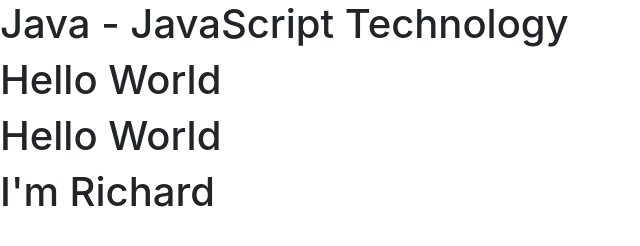
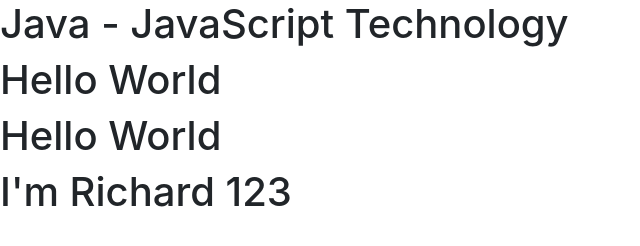
Before and after one commit to jjst-tech/jjst-tech.github.io, a plain HTML site: page index.html in a window 1280 px wide. Shown: the whole page, without its empty margins (0-640 px from the left). Drawn offline with nearby package versions, Linux system fonts and the light colour scheme.

Commit message:
Update Index

```diff
--- a/index.html
+++ b/index.html
@@ -14,7 +14,7 @@
     <h1>Java - JavaScript Technology</h1>
     <h1>Hello World</h1>
     <h1>Hello World</h1>
-    <h1>I'm Richard</h1>
+    <h1>I'm Richard 123</h1>
 
     <!-- Optional JavaScript -->
     <!-- jQuery first, then Popper.js, then Bootstrap JS -->
```
